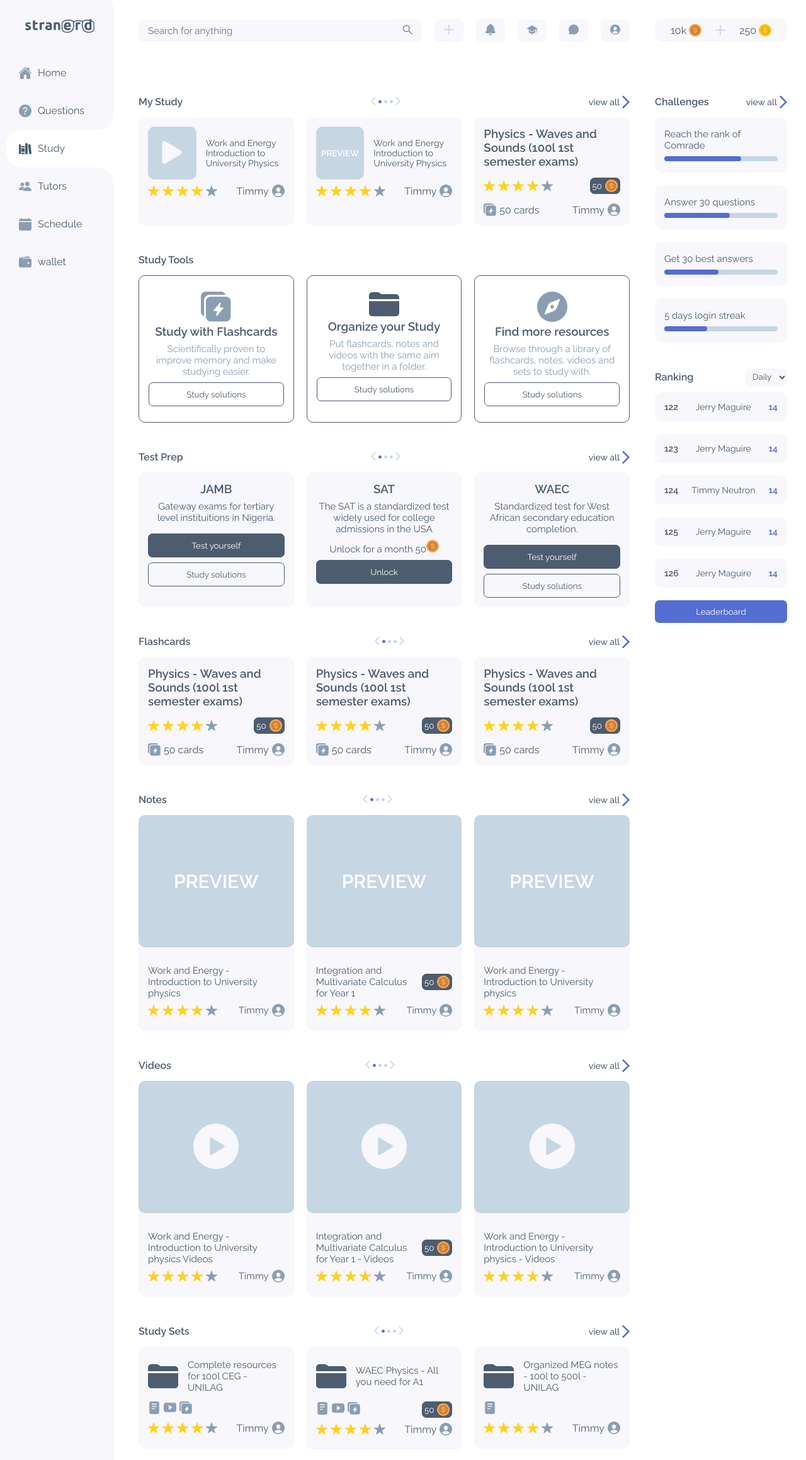
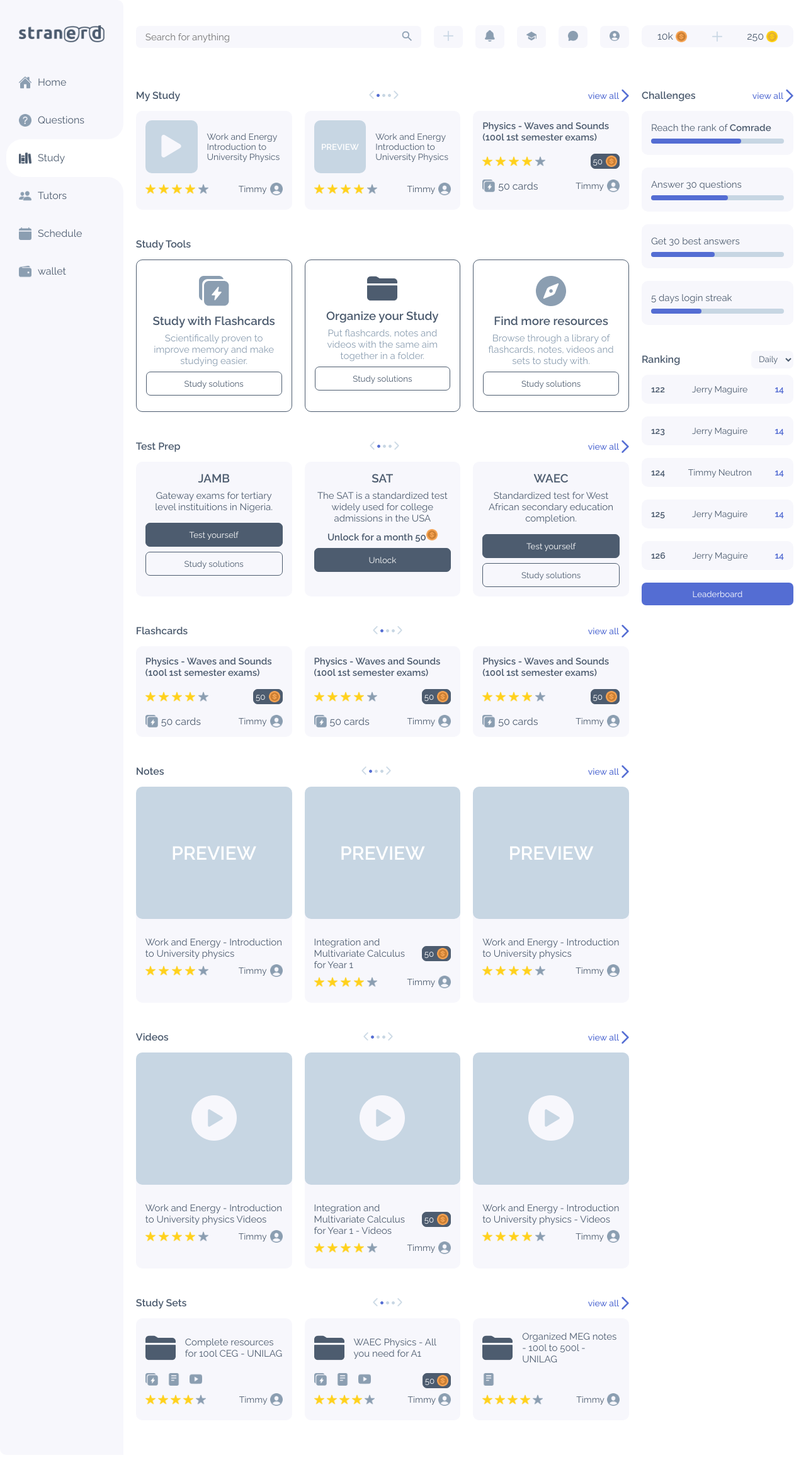
Before and after one commit to veedahv/stranerd, a Vue app: page / in a window 1280 px wide. Shown: the top 2318 px of the page at 63% size. Built offline with nearby package versions, Linux system fonts and the light colour scheme.

Commit message:
touch up

```diff
--- a/src/App.vue
+++ b/src/App.vue
@@ -397,12 +397,12 @@
         {
           desc: "Complete resources for 100l CEG - UNILAG",
           paid: true,
-          tags: ["note", "video", "card"],
+          tags: ["card", "note", "video"],
         },
         {
           desc: "WAEC Physics - All you need for A1",
           paid: false,
-          tags: ["note", "video", "card"],
+          tags: ["card", "note", "video"],
         },
         {
           desc: "Organized MEG notes - 100l to 500l - UNILAG",
@@ -412,19 +412,23 @@
       ],
       challenges: [
         {
-          desc: "Reach the rank of Comrade",
+          desc: "Reach the rank of ",
+          em: "Comrade",
           progress: "68%",
         },
         {
           desc: "Answer 30 questions",
+          em: "",
           progress: "58%",
         },
         {
           desc: "Get 30 best answers",
+          em: "",
           progress: "48%",
         },
         {
           desc: "5 days login streak",
+          em: "",
           progress: "38%",
         },
       ],
@@ -468,9 +472,10 @@
   margin: 0;
   box-sizing: border-box;
 }
-/* body {
-  width: 100vw;
-} */
+body {
+  max-width: 1700px;
+  margin: 0 auto;
+}
 a {
   text-decoration: none;
   display: inline-block;
@@ -558,9 +563,12 @@
   margin-top: 8px;
   margin-bottom: 8px;
 }
-.view-all {
+.view-all span {
   color: #546dd3;
   font-weight: 500;
+  font-size: 14px;
+}
+.instructor {
   font-size: 14px;
 }
 .view-all.flex {
@@ -568,15 +576,20 @@
   gap: 4px;
 }
 .person-icon,
-.coin-icon,
 .card-icon {
   width: 20px;
+}
+.coin-icon {
+  width: 18px;
+}
+button.btn:hover {
+  cursor: pointer;
 }
 .coin-btn span {
   color: #fff;
 }
 .star {
-  width: 18px;
+  width: 16px;
 }
 .flex {
   display: flex;
@@ -584,8 +597,8 @@
 }
 .grid {
   display: grid;
-  gap: 40px;
-  grid-template-columns: 3fr 13fr 4fr;
+  gap: 20px;
+  grid-template-columns: 3fr 12fr 4fr;
   grid-template-areas:
     "sideNav leftHeader rightHeader"
     "sideNav main aside";
@@ -595,12 +608,12 @@
 }
 .left-header {
   grid-area: leftHeader;
-  padding-top: 30px;
+  padding-top: 40px;
 }
 .right-header {
-  padding-right: 30px;
+  padding-right: 20px;
   grid-area: rightHeader;
-  padding-top: 30px;
+  padding-top: 40px;
 }
 .main {
   grid-area: main;
@@ -611,17 +624,14 @@
 }
 .aside {
   grid-area: aside;
-  padding-right: 30px;
-}
-/* .body {
-  padding: 20px 30px;
-} */
-.app {
-  /* align-items: stretch; */
+  padding-right: 20px;
 }
 .space-between {
   justify-content: space-between;
 }
+/* .items-start {
+  align-items: flex-start;
+} */
 .flex-m {
   margin: 0 -10px;
   align-items: stretch;
--- a/src/components/ChallengeCard.vue
+++ b/src/components/ChallengeCard.vue
@@ -4,7 +4,7 @@
   <div class="card">
     <div class="card-body">
       <div class="">
-        <p class="w-100 my">{{ card.desc }}</p>
+        <p class="w-100 my">{{ card.desc }} <strong>{{ card.em }} </strong></p>
         <div class="card-progress my">
             <div class="w-100 progress-bar"></div>
             <div class="progress" :style="{width: card.progress}"></div>
--- a/src/components/FlashCard.vue
+++ b/src/components/FlashCard.vue
@@ -1,7 +1,7 @@
 <template>
   <!-- <img alt="Vue logo" src="../assets/logo.png" /> -->
   <!-- <HelloWorld msg="Welcome to Your Vue.js App"/> -->
-  <div class="card w-100">
+  <div class="card h-100 w-100">
     <div class="card-body">
       <h3>Physics - Waves and Sounds (100l 1st semester exams)</h3>
       <div class="flex space-between my">
@@ -39,7 +39,7 @@
           <span>50 cards</span>
         </div>
         <div class="flex">
-          <span>Timmy</span>
+          <span class="instructor">Timmy</span>
           <img src="../assets/person.png" class="person-icon" alt="" />
         </div>
       </div>
@@ -90,10 +90,10 @@
   /* margin: 0 -2px; */
 }
 .my {
-  margin-top: 15px;
-  margin-bottom: 15px;
+  margin-top: 17px;
+  margin-bottom: 17px;
 }
-h2 {
-  font-size: 14px;
+h3 {
+  font-size: 15px;
 }
 </style>
--- a/src/components/NoteCard.vue
+++ b/src/components/NoteCard.vue
@@ -13,7 +13,7 @@
           </div>
         </div>
         <div class="card-main">
-          <div class="flex space-between my">
+          <div class="flex space-between items-start my">
             <p class="w-100">{{ card.desc }}</p>
             <div class="unpaid" v-if="!card.paid">
               <button class="bg-dark-gray coin-btn flex btn w-100">
@@ -47,7 +47,7 @@
               <img src="../assets/star.png" class="star" alt="star logo" />
             </div>
             <div class="flex">
-              <span>Timmy</span>
+              <span class="instructor">Timmy</span>
               <img src="../assets/person.png" class="person-icon" alt="" />
             </div>
           </div>
--- a/src/components/PrepCard.vue
+++ b/src/components/PrepCard.vue
@@ -11,10 +11,13 @@
       </div>
       <div class="unpaid" v-else>
           <p class="my">
+            <strong class="my">
               Unlock for a month
         <!-- <div class="flex"> -->
           <span>50</span>
           <img src="../assets/coin.png" class="coin-icon" alt="coin" />
+
+            </strong>
         <!-- </div> -->
         </p>
           <button class="bg-dark-gray btn w-100">Unlock</button>
--- a/src/components/RatingCard.vue
+++ b/src/components/RatingCard.vue
@@ -27,14 +27,6 @@
 </script>
 
 <style scoped>
-/* #app {
-  font-family: Avenir, Helvetica, Arial, sans-serif;
-  -webkit-font-smoothing: antialiased;
-  -moz-osx-font-smoothing: grayscale;
-  text-align: center;
-  color: #2c3e50;
-  margin-top: 60px;
-} */
 .file-box {
   background: #c7d6e3;
   width: 64px;
@@ -47,12 +39,12 @@
 .card:hover {
   background: #8B9EB1;
   cursor: pointer;
+  font-weight: 600;
 }
 .card:hover span {
   color: #fff;
 }
 .card-flex {
-    /* gap: 15px; */
     align-items: center;
     flex-wrap: nowrap;
     font-size: 14px;
--- a/src/components/SetCard.vue
+++ b/src/components/SetCard.vue
@@ -16,7 +16,7 @@
       </div>
       <!-- <div class="card-main"> -->
       <div class="flex space-between my">
-        <div class="flex">
+        <div class="flex tag-flex">
           <span class="tag" v-for="(tag, index) in card.tags" :key="index">
             <img
               src="../assets/card.png"
@@ -70,7 +70,7 @@
           <img src="../assets/star.png" class="star" alt="star logo" />
         </div>
         <div class="flex">
-          <span>Timmy</span>
+          <span class="instructor">Timmy</span>
           <img src="../assets/person.png" class="person-icon" alt="" />
         </div>
       </div>
@@ -110,7 +110,10 @@
   height: 64px;
 }
 .flex {
-  gap: 5px;
+  gap: 4px;
+}
+.tag-flex {
+  gap: 15px;
 }
 .preview-flex {
   align-items: center;
--- a/src/components/SideNav.vue
+++ b/src/components/SideNav.vue
@@ -64,12 +64,11 @@
 .side-nav {
     background: #F7F7FC;
     border-radius: 0 10px 0 10px;
-    padding: 30px 0;
+    padding: 40px 0;
     padding-left: 10px;
 }
 .logo-box {
-    padding: 30px;
-    padding-top: 0;
+    padding: 0 30px 30px 20px;
 }
 .logo {
     /* width: 150px; */
--- a/src/components/StudyCard.vue
+++ b/src/components/StudyCard.vue
@@ -43,7 +43,7 @@
           <img src="../assets/star.png" class="star" alt="star logo" />
         </div>
         <div class="flex">
-          <span>Timmy</span>
+          <span class="instructor">Timmy</span>
           <img src="../assets/person.png" class="person-icon" alt="" />
         </div>
       </div>
@@ -100,11 +100,12 @@
   align-items: center;
   flex-wrap: nowrap;
   font-size: 14px;
+  margin-bottom: 15px;
 }
 p {
   font-size: 14px;
 }
 .p-tag {
-  max-width: 125px;
+  max-width: 120px;
 }
 </style>
--- a/src/components/ToolCard.vue
+++ b/src/components/ToolCard.vue
@@ -23,7 +23,7 @@
               v-else
             />
         </div>
-      <h3>{{ card.title }}</h3>
+      <h3 class="my">{{ card.title }}</h3>
       <p class="my">{{ card.note }}</p>
           <button class="btn w-100">Study solutions</button>
     </div>
--- a/src/components/VideoCard.vue
+++ b/src/components/VideoCard.vue
@@ -13,7 +13,7 @@
           </div>
         </div>
         <div class="card-main">
-          <div class="flex space-between my">
+          <div class="flex space-between items-start my">
             <p class="w-100">{{ card.desc }}</p>
             <div class="unpaid" v-if="!card.paid">
               <button class="bg-dark-gray coin-btn flex btn w-100">
@@ -47,7 +47,7 @@
               <img src="../assets/star.png" class="star" alt="star logo" />
             </div>
             <div class="flex">
-              <span>Timmy</span>
+              <span class="instructor">Timmy</span>
               <img src="../assets/person.png" class="person-icon" alt="" />
             </div>
           </div>
```
